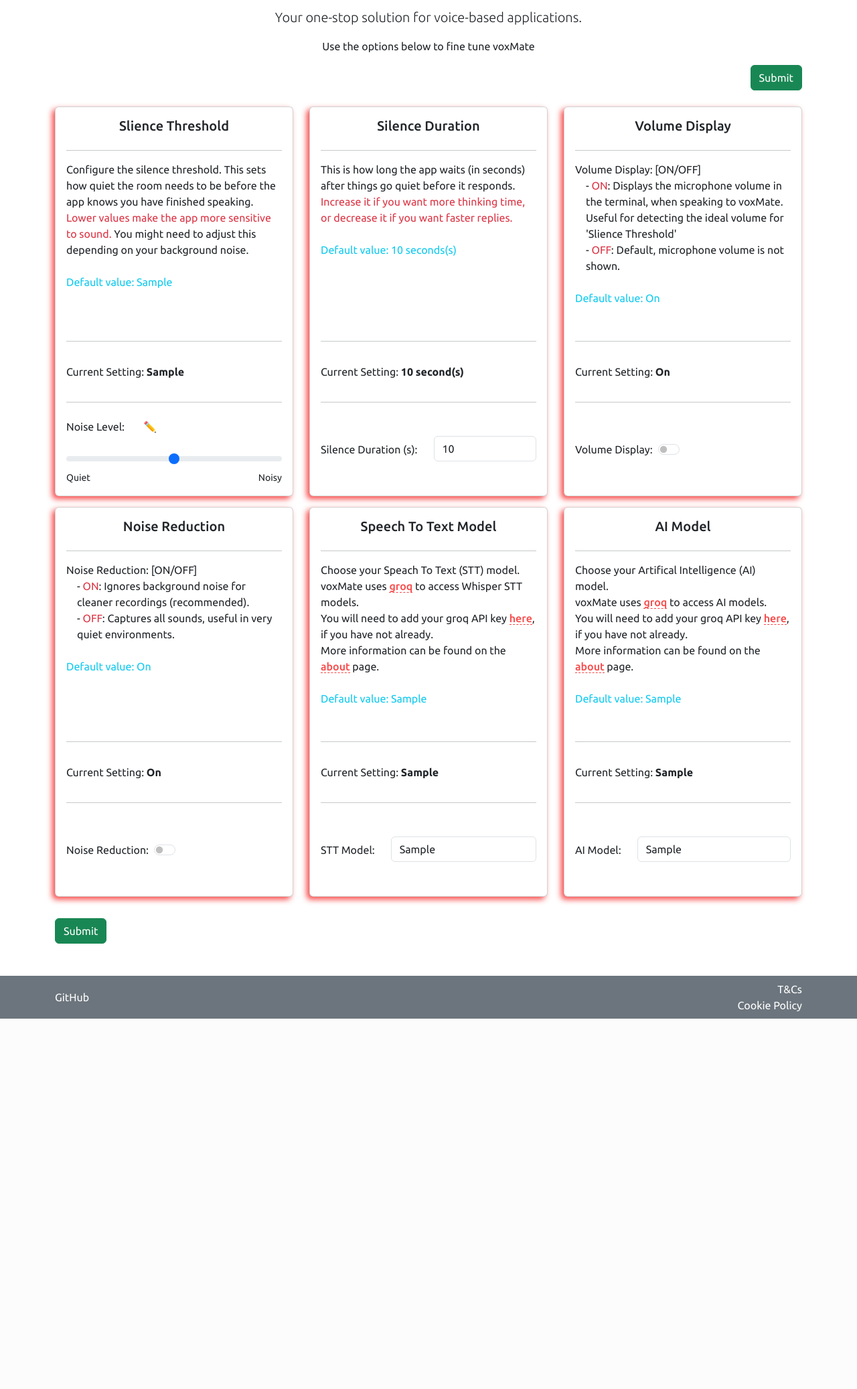
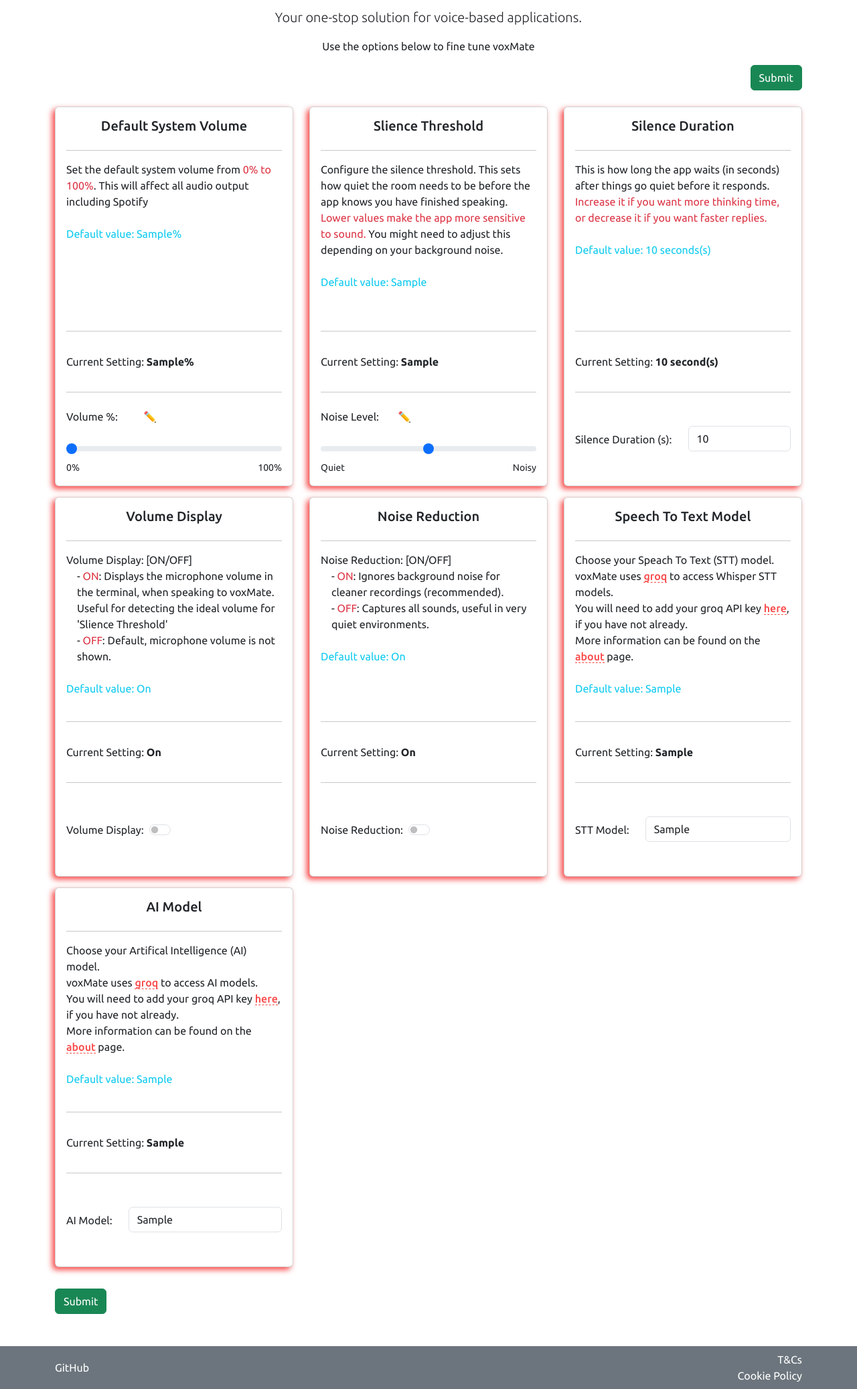
Before and after one commit to hutchybop/voxMate, a Flask app: template voxMate_web_app/templates/appSettings/settings.html in a window 1280 px wide. Shown: the part 287-2361 px from the top of the page at 67% size. Before the commit the page ends 1808 px from the top, so only its background shows below. Run offline with Flask 3, Linux system fonts and the light colour scheme; the template is opened without the code that fills it: most values are stand-ins (such as "Sample title", 1, 10 or a date in 2020); form fields are guessed from the names that the template uses.

Commit message:
Add deafult volume to startup and web app

```diff
--- a/voxMate_app/actions/handlers/volume.py
+++ b/voxMate_app/actions/handlers/volume.py
@@ -12,6 +12,8 @@ def change_volume(level) -> Tuple[bool, Optional[str]]:
     Changes the system and Spotify volume levels:
     - up: +10
     - down: -10
+    - max: 100
+    - min: 0
     - Sets volume to user defined level
     """
     try:
--- a/voxMate_app/config/settings.py
+++ b/voxMate_app/config/settings.py
@@ -21,7 +21,8 @@ DEFAULT_CONFIG = {
     "NOISE_REDUCTION_ENABLED": True,
     "STT_MODEL": "whisper-large-v3-turbo",
     "AI_MODEL": "qwen/qwen3-32b",
-    "MIC_DEVICE_INDEX": None
+    "MIC_DEVICE_INDEX": None,
+    "DEFAULT_VOLUME": 70
 }
 
 def load_user() -> Optional[Dict[str, Any]]:
@@ -68,6 +69,7 @@ def load_config() -> Dict[str, Any]:
             "NOISE_REDUCTION_ENABLED": settings.get('noise_reduction', DEFAULT_CONFIG["NOISE_REDUCTION_ENABLED"]),
             "STT_MODEL": settings.get('stt_model', DEFAULT_CONFIG["STT_MODEL"]),
             "AI_MODEL": settings.get('ai_model', DEFAULT_CONFIG["AI_MODEL"]),
+            "DEFAULT_VOLUME": settings.get('default_volume', DEFAULT_CONFIG["DEFAULT_VOLUME"])
         }
     except Exception as e:
         logger.error(f"Failed to connect to MongoDB or load config: {e}")
@@ -85,6 +87,7 @@ VOLUME_DISPLAY = CONFIG["VOLUME_DISPLAY"]
 NOISE_REDUCTION_ENABLED = CONFIG["NOISE_REDUCTION_ENABLED"]
 STT_MODEL = CONFIG["STT_MODEL"]
 AI_MODEL = CONFIG["AI_MODEL"]
+DEFAULT_VOLUME = CONFIG["DEFAULT_VOLUME"]
 
 
 # ================= ENVIRONMENT CHECK =================
--- a/voxMate_app/interfaces/socketio.py
+++ b/voxMate_app/interfaces/socketio.py
@@ -27,7 +27,7 @@ def on_settings_updated():
     logger.info("Received updated voxMate settings")
 
     try:
-        global CONFIG, SILENCE_THRESHOLD, SILENCE_DURATION, VOLUME_DISPLAY, NOISE_REDUCTION_ENABLED, STT_MODEL, AI_MODEL
+        global CONFIG, SILENCE_THRESHOLD, SILENCE_DURATION, VOLUME_DISPLAY, NOISE_REDUCTION_ENABLED, STT_MODEL, AI_MODEL, DEFAULT_VOLUME
         CONFIG = load_config()
         SILENCE_THRESHOLD = CONFIG["SILENCE_THRESHOLD"]
         SILENCE_DURATION = CONFIG["SILENCE_DURATION"]
@@ -35,6 +35,7 @@ def on_settings_updated():
         NOISE_REDUCTION_ENABLED = CONFIG["NOISE_REDUCTION_ENABLED"]
         STT_MODEL = CONFIG["STT_MODEL"]
         AI_MODEL = CONFIG["AI_MODEL"]
+        DEFAULT_VOLUME = CONFIG["DEFAULT_VOLUME"]
     finally:
         logger.info(f"Noise reduction: {'ENABLED' if NOISE_REDUCTION_ENABLED else 'DISABLED'}")
         logger.info(f"Volume Display: {'ENABLED' if VOLUME_DISPLAY else 'DISABLED'}")
--- a/voxMate_web_app/controllers/users.py
+++ b/voxMate_web_app/controllers/users.py
@@ -51,7 +51,8 @@ def save_user_config(user_id, email):
             volume_display=default_settings.get("volume_display"),
             noise_reduction=default_settings.get("noise_reduction"),
             stt_model=default_settings.get("stt_model"),
-            ai_model=default_settings.get("ai_model")
+            ai_model=default_settings.get("ai_model"),
+            default_volume=default_settings.get("default_volume")
         )
         # Insert the new user settings into the database
         current_app.db.appSettings.insert_one(asdict(new_user_settings))
--- a/voxMate_web_app/models/forms.py
+++ b/voxMate_web_app/models/forms.py
@@ -24,6 +24,7 @@ class SettingsForm(FlaskForm):
     noise_reduction = BooleanField("Noise Reduction")
     stt_model = StringField("STT Model", validators=[InputRequired()])
     ai_model = StringField("AI Model", validators=[InputRequired()])
+    default_volume = IntegerField("Default Volume (%)", validators=[InputRequired()])
     submit = SubmitField("Save Settings")
 
 class VerifyForm(FlaskForm):
--- a/voxMate_web_app/models/models.py
+++ b/voxMate_web_app/models/models.py
@@ -25,6 +25,7 @@ class AppSettings:
     noise_reduction: bool = True
     stt_model: str = 'whisper-large-v3-turbo'
     ai_model: str = 'mistral-saba-24b'
+    default_volume: int = 70
 
 
 @dataclass
--- a/voxMate_web_app/static/java/settings.js
+++ b/voxMate_web_app/static/java/settings.js
@@ -1,8 +1,60 @@
-const input = document.getElementById("silence_threshold_input");
-const slider = document.getElementById("silence_threshold_slider");
+// const input = document.getElementById("silence_threshold_input");
+// const slider = document.getElementById("silence_threshold_slider");
+
+// let baseValue = parseInt(input.value) || 0;
+
+// // Slider → Input (offset from base)
+// slider.addEventListener("input", () => {
+//     const offset = parseInt(slider.value);
+//     input.value = baseValue + offset;
+// });
+
+// // Input → Slider (reset slider, store new base)
+// input.addEventListener("input", () => {
+//     const val = parseInt(input.value, 10);
+//     if (!isNaN(val)) {
+//         baseValue = val;
+//         slider.value = 0;  // Reset slider to center
+//     }
+// });
+
+// function equalizeSectionHeights(sectionClass) {
+//     const elements = document.querySelectorAll(sectionClass);
+//     let maxHeight = 0;
+
+//     elements.forEach(el => {
+//         el.style.minHeight = ''; // reset
+//         const h = el.offsetHeight;
+//         if (h > maxHeight) maxHeight = h;
+//     });
+
+//     elements.forEach(el => {
+//         el.style.minHeight = maxHeight + 'px';
+//     });
+//     }
+
+//     // Run on DOM ready or window load:
+//     window.addEventListener('load', () => {
+//     equalizeSectionHeights('.section-title-desc');
+//     equalizeSectionHeights('.section-current-setting');
+//     equalizeSectionHeights('.section-input-controls');
+//     });
+
+function setupInputSliderPair(inputId, sliderId, options = {}) {
+    const input = document.getElementById(inputId);
+    const slider = document.getElementById(sliderId);
+    if (!input || !slider) return;
+
+    const mode = options.mode || 'offset'; // Default to offset
+
+    // Apply optional range and step settings
+    if (options.min !== undefined) slider.min = options.min;
+    if (options.max !== undefined) slider.max = options.max;
+    if (options.step !== undefined) slider.step = options.step;
 
     let baseValue = parseInt(input.value) || 0;
 
+    if (mode === 'offset') {
         // Slider → Input (offset from base)
         slider.addEventListener("input", () => {
             const offset = parseInt(slider.value);
@@ -14,16 +66,32 @@ input.addEventListener("input", () => {
             const val = parseInt(input.value, 10);
             if (!isNaN(val)) {
                 baseValue = val;
-        slider.value = 0;  // Reset slider to center
+                slider.value = 0;
             }
         });
+    } else if (mode === 'direct') {
+        // Slider → Input (direct value)
+        slider.value = baseValue; // Set slider to match input at start
+        slider.addEventListener("input", () => {
+            input.value = slider.value;
+        });
+
+        // Input → Slider (update slider to match new value)
+        input.addEventListener("input", () => {
+            const val = parseInt(input.value, 10);
+            if (!isNaN(val) && val >= slider.min && val <= slider.max) {
+                slider.value = val;
+            }
+        });
+    }
+}
 
 function equalizeSectionHeights(sectionClass) {
     const elements = document.querySelectorAll(sectionClass);
     let maxHeight = 0;
 
     elements.forEach(el => {
-        el.style.minHeight = ''; // reset
+        el.style.minHeight = ''; // Reset
         const h = el.offsetHeight;
         if (h > maxHeight) maxHeight = h;
     });
@@ -33,8 +101,21 @@ function equalizeSectionHeights(sectionClass) {
     });
 }
 
-    // Run on DOM ready or window load:
 window.addEventListener('load', () => {
+    setupInputSliderPair("silence_threshold_input", "silence_threshold_slider", {
+        min: -500,
+        max: 500,
+        step: 50,
+        mode: 'offset' // default, but explicit
+    });
+
+    setupInputSliderPair("default_volume_input", "default_volume_slider", {
+        min: 0,
+        max: 100,
+        step: 1,
+        mode: 'direct'
+    });
+
     equalizeSectionHeights('.section-title-desc');
     equalizeSectionHeights('.section-current-setting');
     equalizeSectionHeights('.section-input-controls');
--- a/voxMate_web_app/templates/appSettings/settings.html
+++ b/voxMate_web_app/templates/appSettings/settings.html
@@ -26,6 +26,46 @@
         </div>
 
         <div class="row mt-2 mb-2">
+
+            <!-- Default Volume Card -->
+            {% set default_volume_title %}
+                Default System Volume
+            {% endset %}
+            {% set default_volume_description %}
+                Set the default system volume from <span class="text-danger">0% to 100%</span>.
+                This will affect all audio output including Spotify
+                <br><br>
+                <span class="text-info">Default value: {{ default_settings.default_volume }}%</span>
+            {% endset %}
+            {% set default_volume_current_setting %}
+                Current Setting: <strong>{{ settings.default_volume }}%</strong>
+            {% endset %}
+            {% set default_volume_input_controls %}
+                <div class="row mb-3">
+                    <div class="col-4">
+                        <label for="default_volume_input" class="form-label pt-2">Volume %:</label>
+                    </div>
+                    <div class="col-8 d-flex align-items-center">
+                        <span class="editable-label me-1">✏️</span>
+                        {{ settingsForm.default_volume(
+                            type="number",
+                            id="default_volume_input",
+                            class="form-control no_border flex-grow-1" + (" is-invalid" if settingsForm.default_volume.errors else ""),
+                            value=settings.default_volume,
+                            step="50"
+                        ) }}
+                    </div>
+                </div>
+                <input type="range" id="default_volume_slider" class="form-range" min="-500" max="500" step="50" value="0">
+                <div class="d-flex justify-content-between"><small>0%</small><small>100%</small></div>
+            {% endset %}
+            {{ render_settings_card_field(
+                default_volume_title,
+                default_volume_description,
+                default_volume_current_setting,
+                default_volume_input_controls
+            ) }}
+
 
             <!-- Silence Threshold Card -->
             {% set silence_threshold_title %}
```
Also changed, not shown: voxMate_app/main.py (+7 -0 lines). Lines whose indentation alone changed are shown as unchanged.
